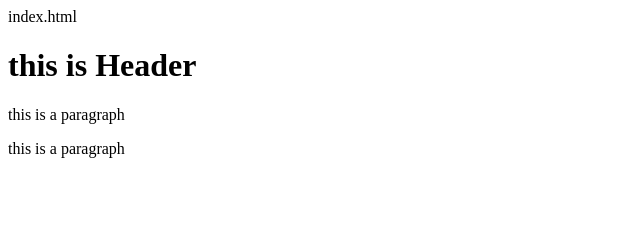
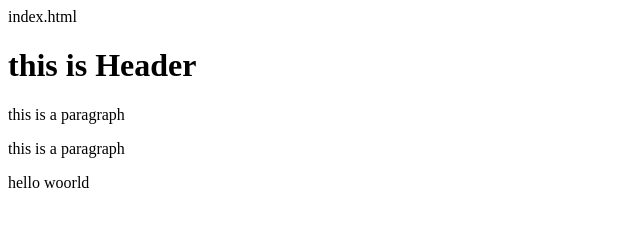
Before and after one commit to M-showtime/git-test, a website: page index.html in a window 1280 px wide. Shown: the whole page, without its empty margins (0-640 px from the left). Drawn offline with Linux system fonts and the light colour scheme.

Commit message:
using npm

```diff
--- a/index.html
+++ b/index.html
@@ -5,5 +5,6 @@
       <h1>this is Header</h1>
       <p>this is a paragraph</p>
       <p>this is a paragraph</p>
+      <p>hello woorld</p>
    </body>
 </html>
```
Also changed, not shown: package.json (added, +24 -0 lines), 3 other files.
